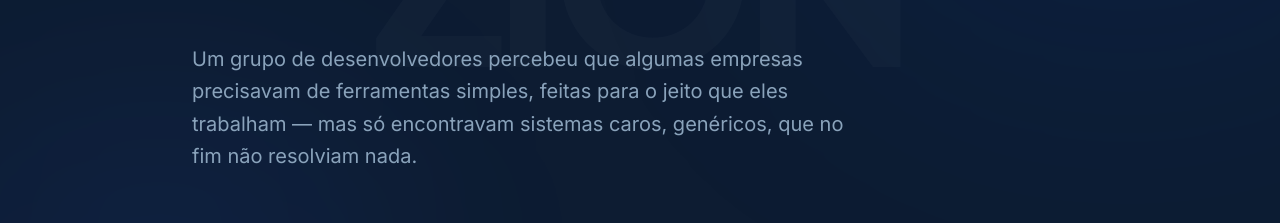
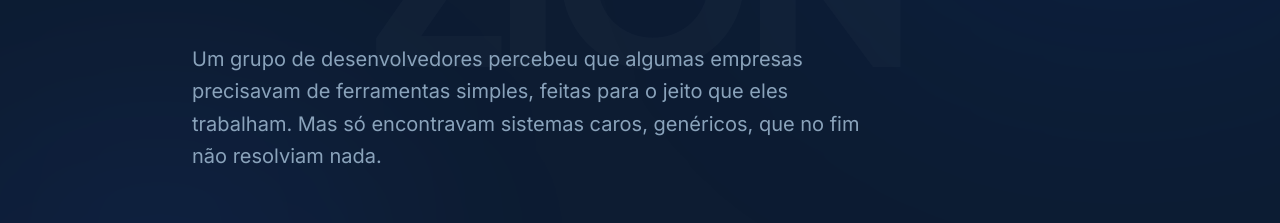
Before and after one commit to Zion-Sistemas/zionsistemas.com.br, a Next.js app in the folder apps/web/: page /about in a window 1280 px wide. Shown: the part 370-593 px from the top of the page. Built offline with nearby package versions, Linux system fonts and the light colour scheme.

Commit message:
fix(about): improve sentence structure for clarity

```diff
--- a/apps/web/components/pages/about-page.tsx
+++ b/apps/web/components/pages/about-page.tsx
@@ -84,7 +84,7 @@ export function AboutPage() {
           >
             Um grupo de desenvolvedores percebeu que algumas empresas
             precisavam de ferramentas simples, feitas para o jeito que eles
-            trabalham — mas só encontravam sistemas caros, genéricos, que no
+            trabalham. Mas só encontravam sistemas caros, genéricos, que no
             fim não resolviam nada.
           </motion.p>
         </div>
```
